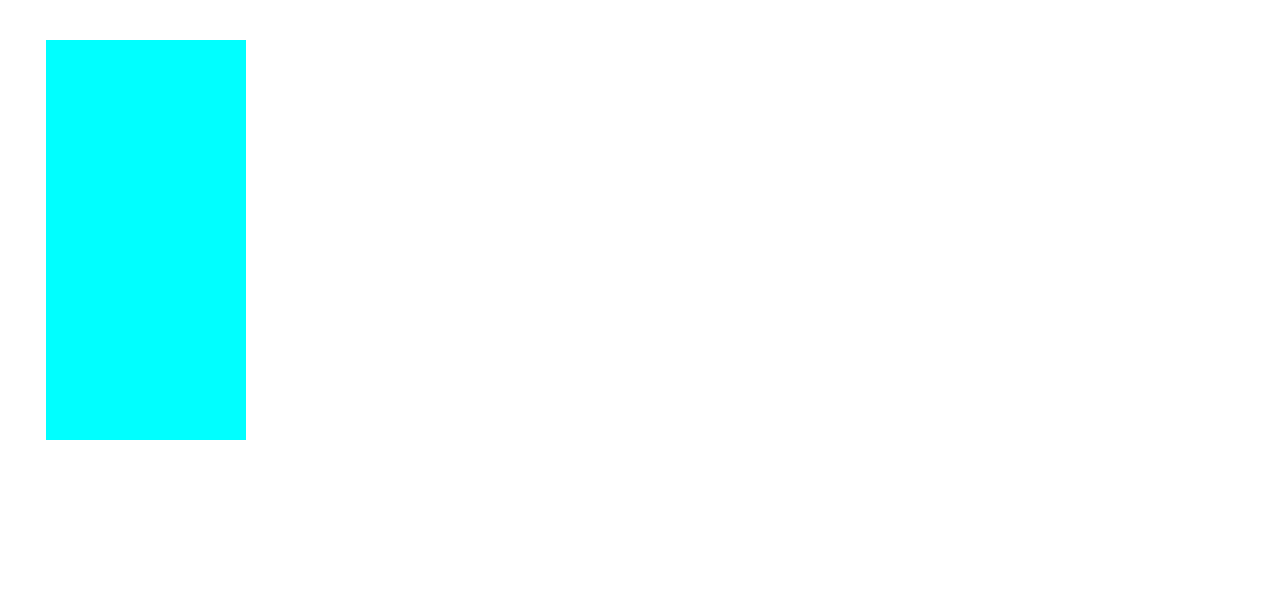
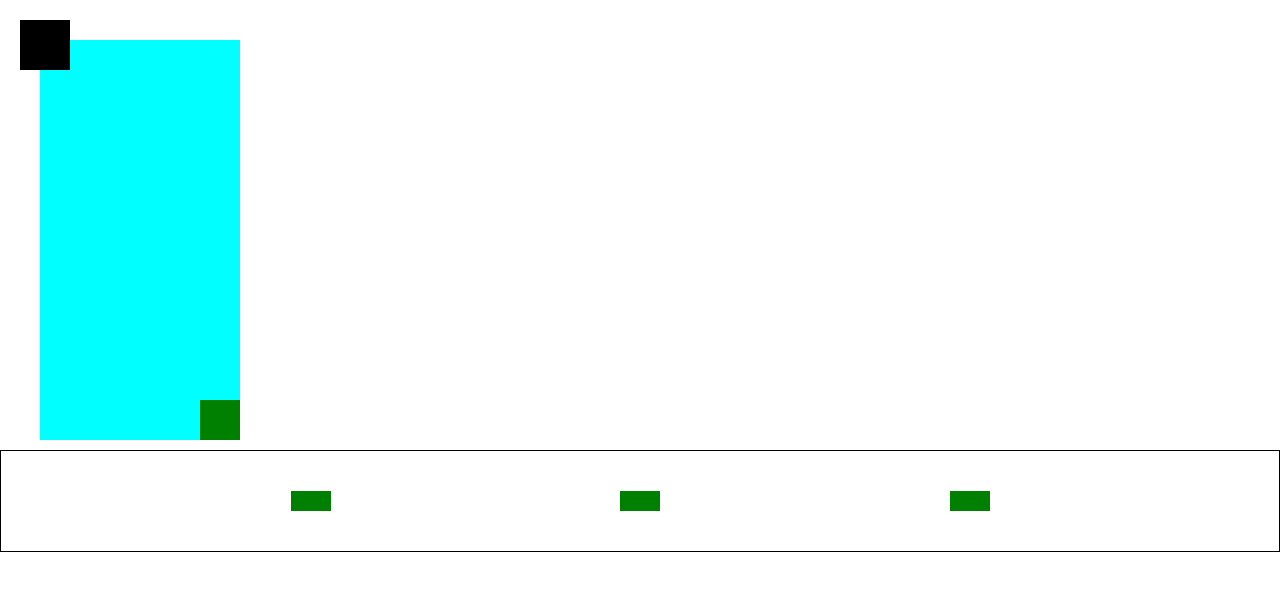
Before and after one commit to Fehr-Leon/2024_2AWI_SWP, a plain HTML site: page Exercises/aufgabe_06_2/uebung06_2.html in a window 1280 px wide. Drawn offline with Linux system fonts and the light colour scheme.

Commit message:
uebung06_02

```diff
--- a/Exercises/aufgabe_06_2/style.css
+++ b/Exercises/aufgabe_06_2/style.css
@@ -6,7 +6,56 @@
         height: 400px;
         width: 200px;
         position: relative;
-        left: 46px;
+        left: 40px;
         top: 40px;
 
+
+
     }
+
+    .blackbox{
+        position: absolute;
+        background-color: black;
+        height: 50px;
+        width: 50px;
+        margin-top: -20px;
+        margin-left: -20px;
+
+    }
+
+    .container{
+        display: flex;
+        height: 100px;
+        justify-content: space-evenly;
+        flex-direction: row;
+        align-items: center;
+        margin-top: 50px;
+        position: relative;
+        border-width: 1px;
+        border-style: solid;
+        border-color: black;
+
+
+    }
+
+    .greenbox1{
+        background-color: green;
+        height: 40px;
+        width: 40px;
+        position: absolute;
+        right: 0px;
+        bottom: 0px;
+
+
+    }
+
+    .greenbox2{
+        background-color: green;
+        height: 20px;
+        width: 40px;
+        display: flex;
+        justify-content: space-evenly;
+
+
+
+    }
--- a/Exercises/aufgabe_06_2/uebung06_2.html
+++ b/Exercises/aufgabe_06_2/uebung06_2.html
@@ -11,9 +11,15 @@
 <body>
 
     <div class="bluebox">
-    <div class="greenbox1"></div>
+        <div class="blackbox"></div>
+        <div class="greenbox1"></div>
     </div>
 
+    <div class="container">
+    <div class="greenbox2"></div>
+    <div class="greenbox2"></div>
+    <div class="greenbox2"></div>
+    </div>
 
 </body>
 </html>
```
